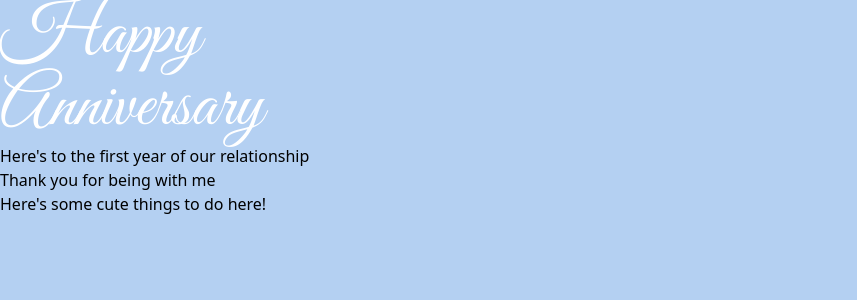
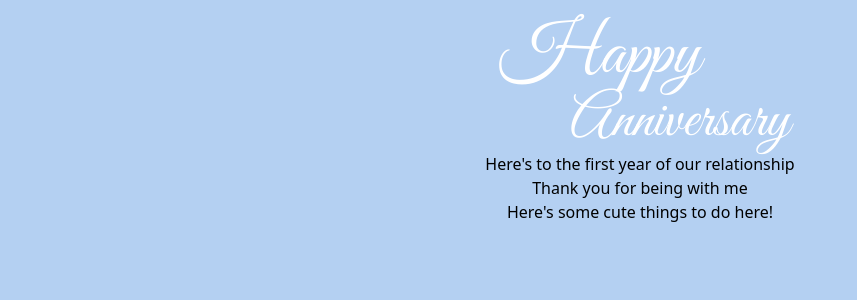
Before and after one commit to femnixx/anniversary, a React (Vite) app: page / in a window 1280 px wide. Shown: the top 300 px of the page, without its empty margins (0-857 px from the left). Built offline with nearby package versions, Linux system fonts and the light colour scheme.

Commit message:
App.tsx updated

```diff
--- a/src/App.tsx
+++ b/src/App.tsx
@@ -11,8 +11,9 @@ function App() {
        {/* background opacity */}
        <div className='bg-black w-full h-full opacity-5 z-0 absolute'></div>
         {/* content */}
-        <div className='relative z-20'>
-          <p className='font-greatvibes text-7xl text-white'>Happy <br /> Anniversary</p>
+        <div className='relative z-20 text-center pt-5'>
+          <p className='font-greatvibes text-7xl text-white mr-20'>Happy</p>
+          <p className='font-greatvibes text-6xl text-white ml-20'>Anniversary</p>
           <p>Here's to the first year of our relationship</p>
           {/* decoration like clouds */}
           <div></div>
```
